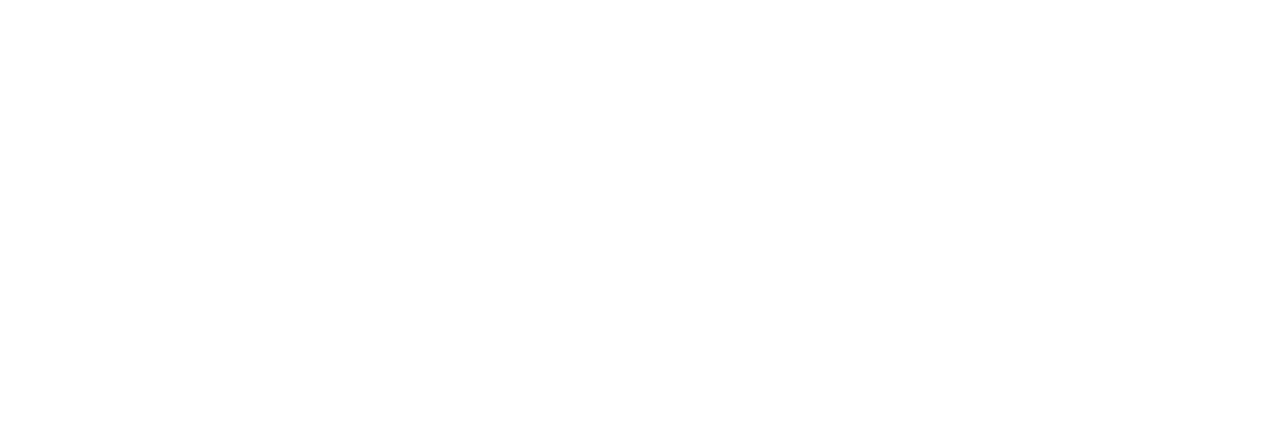
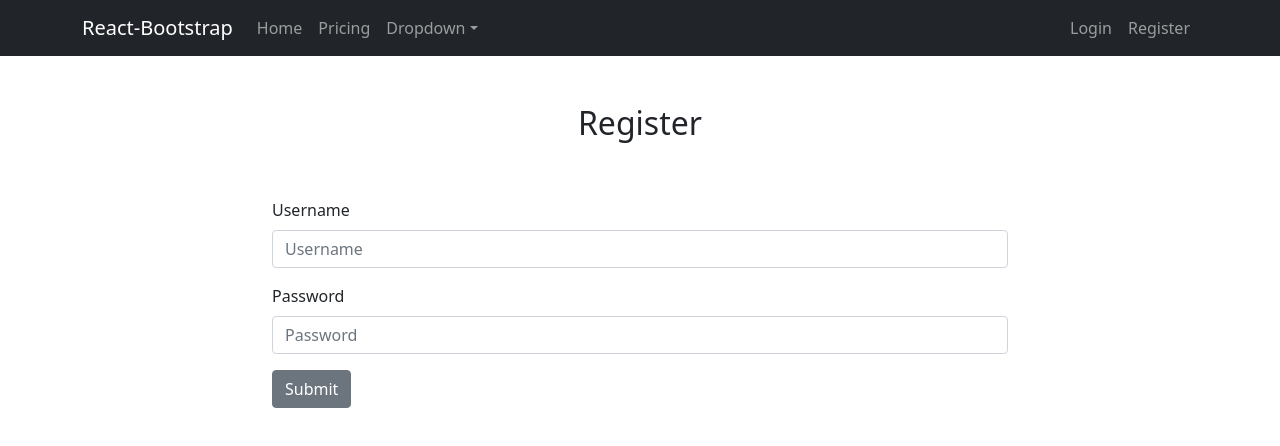
Before and after one commit to grotiuss/fsw-challenge-ch9, a React (Create React App) app: page /register-test in a window 1280 px wide. Before the commit this address had no page. Shown: the top 446 px of the page. Built offline with nearby package versions, Linux system fonts and the light colour scheme.

Commit message:
grotiuss/backend-test

```diff
--- a/src/App.js
+++ b/src/App.js
@@ -6,6 +6,14 @@ import { BrowserRouter as Router, Route, Routes } from 'react-router-dom';
 
 import Home from './pages/Home'
 
+// === Ini untuk percobaan connect form ke API ===
+  import RegisterTest from './pages/RegisterTest'
+// ===============================================
+/**
+ * Untuk halaman Register dan Login-nya silahkan dibuat baru lagi saja.
+ * Format file nya harap mengikuti yang sudah ada ya :D
+ */
+
 import Navbars from './pages/partials/Navbar'
 
 function App() {
@@ -13,7 +21,11 @@ function App() {
     <Router>
       <Routes>
         <Route exact path="/" element={<Home />} />
-        <Route exact path="/navbar-test" element={<Navbars />}></Route>
+
+        {/* === Keperluan test API === */}
+          <Route exact path="/navbar-test" element={<Navbars />}></Route>
+          <Route exact path="/register-test" element={<RegisterTest />} />
+        {/* ========================== */}
       </Routes>
     </Router>
     // <div className="App">
--- /dev/null
+++ b/src/pages/RegisterTest.js
@@ -0,0 +1,82 @@
+import React from 'react';
+import { Button, Form, FormGroup, Label, Input, FormText, Row, Col } from 'reactstrap';
+import { Container } from 'react-bootstrap';
+import './RegisterTest.css'
+
+import Navbar from './partials/Navbar'
+
+export default class Example extends React.Component {
+    constructor() {
+        super();
+        this.state = {
+            username: '',
+            password: ''
+        }
+
+        // this.username = this.username.bind(this)
+        // this.password = this.password.bind(this)
+    }
+
+    username = (e) => {
+        this.setState({ username: e.target.value })
+    }
+
+    password = (e) => {
+        this.setState({ password: e.target.value })
+    }
+
+    register = (e) => {
+        fetch('http://localhost:5000/user/register', {
+            method: 'post',
+            headers: {
+                'Accept': 'application/json',
+                'Content-Type': 'application/json'
+            },
+            body: JSON.stringify({
+                username: this.state.username,
+                password: this.state.password
+            })
+        }) .then((response) => response.json())
+            .then((result) => {
+                if(result.result == 'SUCCESS'){
+                    alert(result.message)
+                    this.props.history.push('/')
+                }
+                else
+                    alert('There was a problem when creating account')
+            })
+    }
+
+
+
+    render() {
+        console.log(this.state)
+        return (
+            <>
+                <Navbar />
+                <Container id='registerForm' className='mt-5'>
+                    <Row className="justify-content-center">
+                        <Col xs='5' className='text-center'>
+                            <h2>Register</h2>
+                        </Col>
+                    </Row>
+                    <Row className="justify-content-center">
+                        <Col xs='8' className='mt-5'>
+                            <Form>
+                                <FormGroup>
+                                    <Label for="username">Username</Label>
+                                    <Input type="text" name="username" id="username" onChange={this.username} placeholder="Username" />
+                                </FormGroup>
+                                <FormGroup>
+                                    <Label for="password">Password</Label>
+                                    <Input type="password" name="password" id="password" onChange={this.password} placeholder="Password" />
+                                </FormGroup>
+                                <Button onClick={this.register}>Submit</Button>
+                            </Form>
+                        </Col>
+                    </Row>
+                </Container>
+            </>
+        );
+    }
+}
```
Also changed, not shown: src/pages/RegisterTest.css (added).
